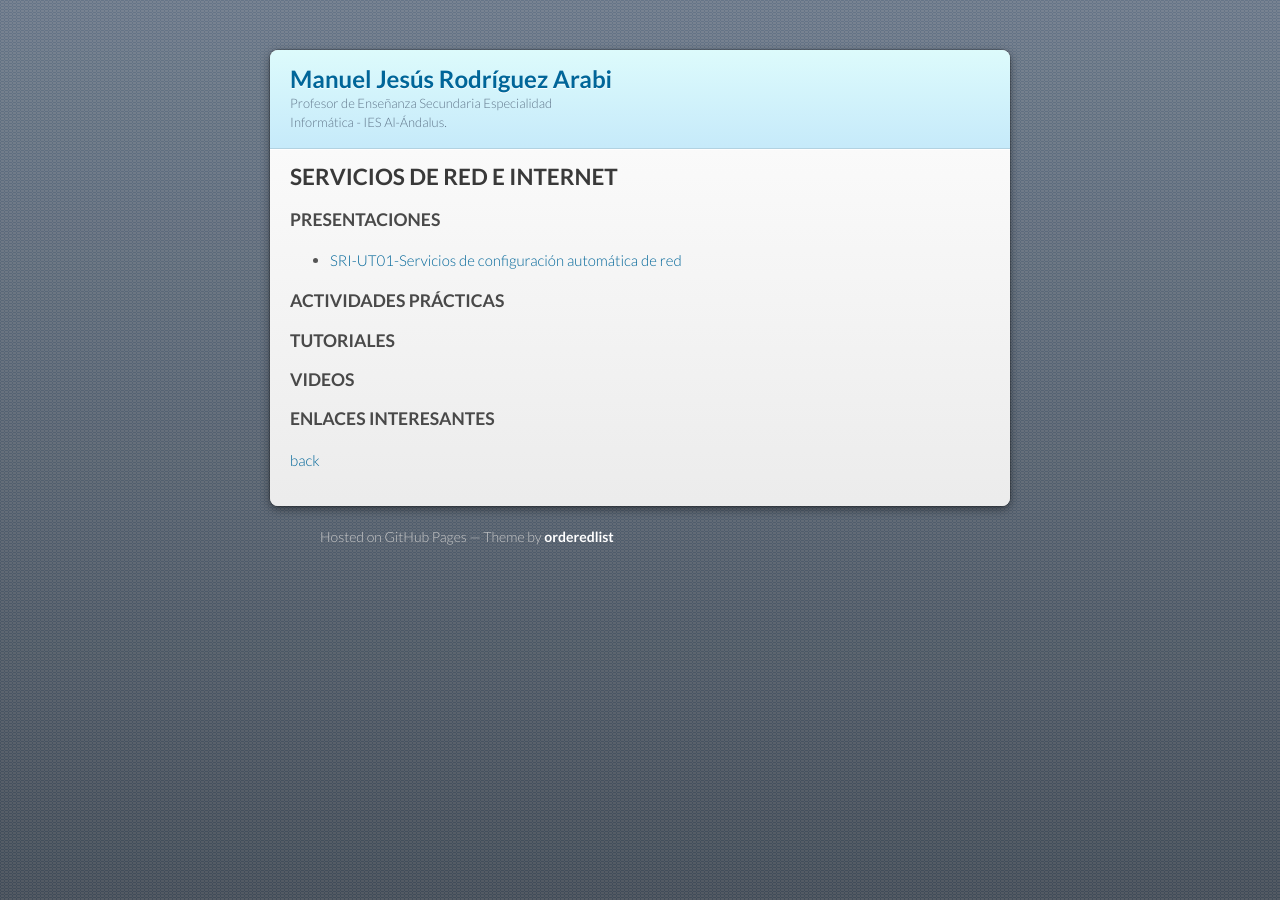
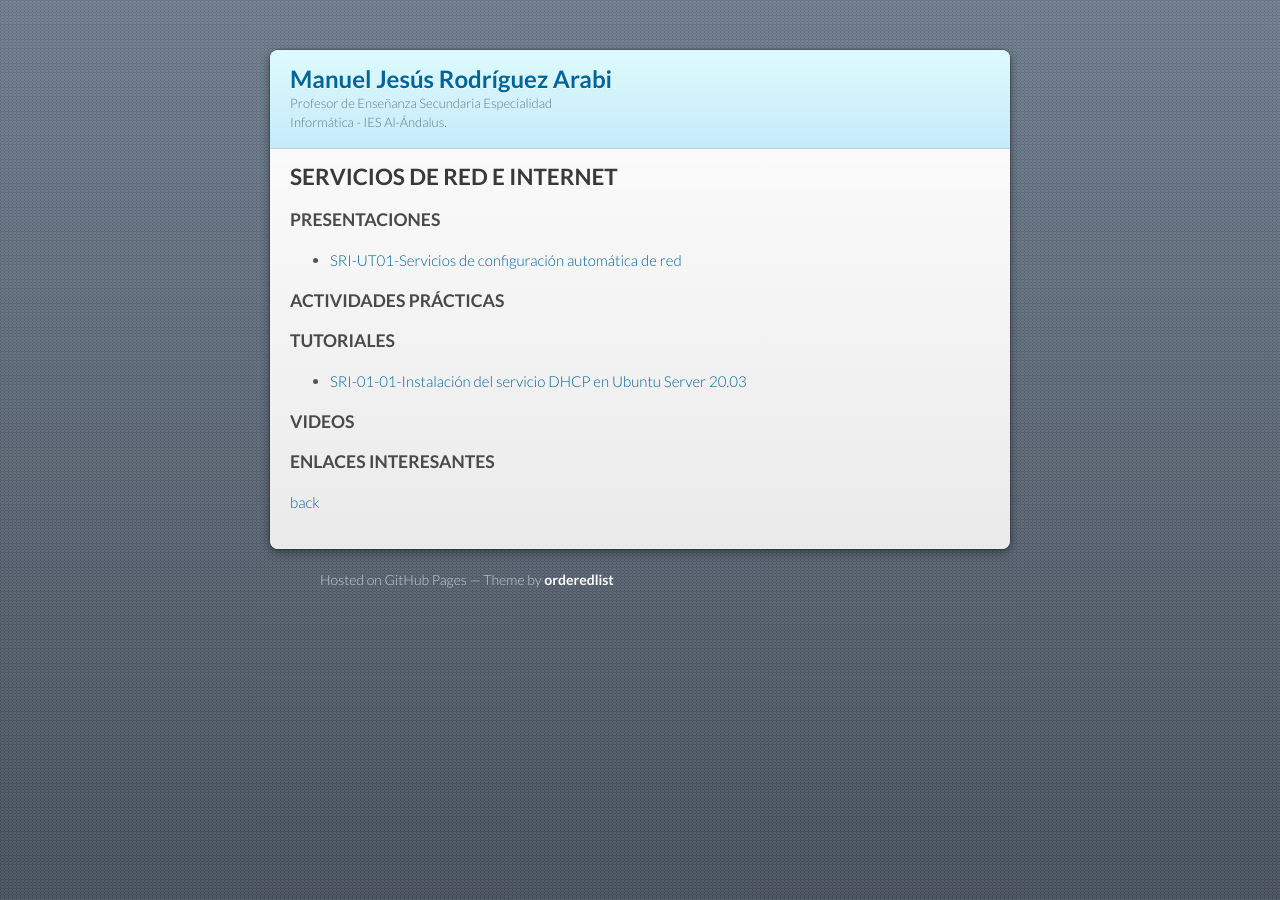
Before and after one commit to mrodara/mrodara.github.io, a Jekyll site: the page built from mods/sri.md, in a window 1280 px wide. Built offline with Jekyll 4.4.1, drawn with Linux system fonts in a browser that asks for light colours; our own code applies the rules of GitHub Pages for plain Markdown files.

Commit message:
Tutorial DHCP SRI

```diff
--- a/mods/sri.md
+++ b/mods/sri.md
@@ -12,6 +12,8 @@ layout: default
 
 ### TUTORIALES
 
+* [SRI-01-01-Instalación del servicio DHCP en Ubuntu Server 20.03](https://docs.google.com/document/d/13mH4C-YDlYeXPbv_PJqyFJYQWNkZjs5oO1Af6zSJ7ws/edit?usp=sharing)
+
 ### VIDEOS
 
 ### ENLACES INTERESANTES
```
